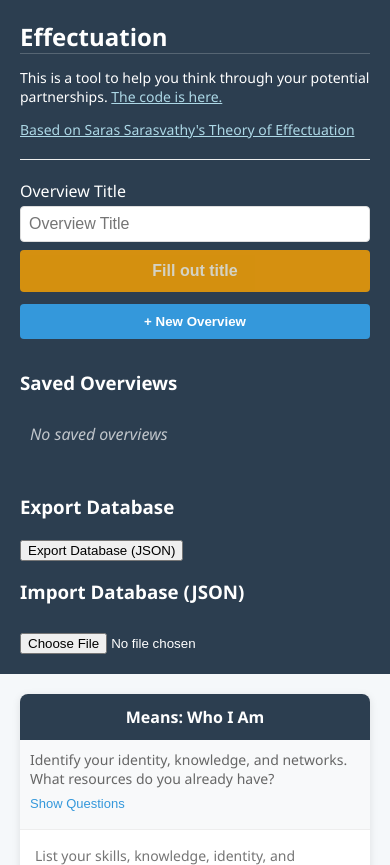
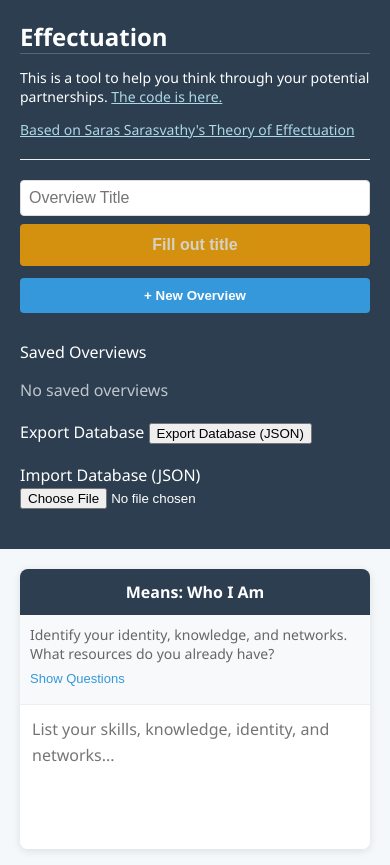
Before and after one commit to roberthopman/effectuation-tool, a plain HTML site: page index.html in a window 390 px wide. Shown: the top 865 px of the page. Drawn offline with Linux system fonts and the light colour scheme.

Commit message:
Fix for mobile users

```diff
--- a/index.html
+++ b/index.html
@@ -247,6 +247,12 @@
         height: 300px;
         margin-bottom: 20px;
       }
+
+      textarea {
+        min-height: 120px;
+        font-size: 16px;
+        padding: 12px;
+      }
     }
 
     .sidebar-bottom {
@@ -281,23 +287,26 @@
         Based on Saras Sarasvathy's Theory of Effectuation</a>
     </div>
     <div class="sidebar-content">
-      <label for="overviewTitle" style="margin-bottom:4px;display:block;">Overview Title</label>
       <input type="text" id="overviewTitle" placeholder="Overview Title" style="width:100%;margin-bottom:8px;">
       <button id="saveBtn" class="save-btn" disabled style="width:100%;margin-bottom:12px;">Fill out title</button>
       <button id="newOverviewBtn" class="new-overview-btn" style="margin-bottom: 12px;width:100%;">+ New
         Overview</button>
-      <h3>Saved Overviews</h3>
+      <p>Saved Overviews</p>
       <ul id="savedList" class="saved-list">
-        <!-- Saved items will be populated here -->
       </ul>
     </div>
 
     <div id="statusBar"></div>
     <div class="sidebar-bottom">
-      <h3>Export Database</h3>
-      <button id="exportBtn">Export Database (JSON)</button>
-      <h3 style="margin-top:18px;">Import Database (JSON)</h3>
-      <input type="file" id="importInput" style="margin-top: 10px;">
+      <div style="margin-bottom: 20px;">
+        <label>Export Database</label>
+        <button id="exportBtn">Export Database (JSON)</button>
+      </div>
+
+      <div style="margin-bottom: 20px;">
+        <label>Import Database (JSON)</label>
+        <input type="file" id="importInput">
+      </div>
     </div>
   </div>
 
@@ -505,8 +514,6 @@
       if (overviews.length === 0) {
         const li = document.createElement('li');
         li.textContent = 'No saved overviews';
-        li.style.padding = '10px';
-        li.style.fontStyle = 'italic';
         li.style.color = 'rgba(255,255,255,0.7)';
         savedList.appendChild(li);
         return;
```
